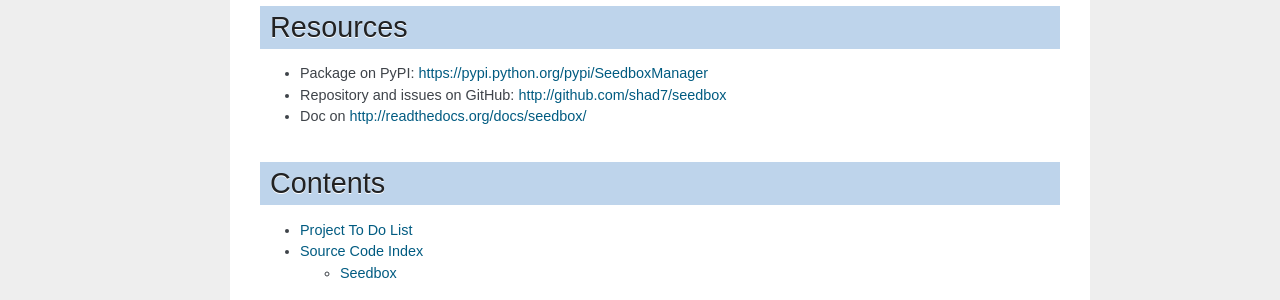
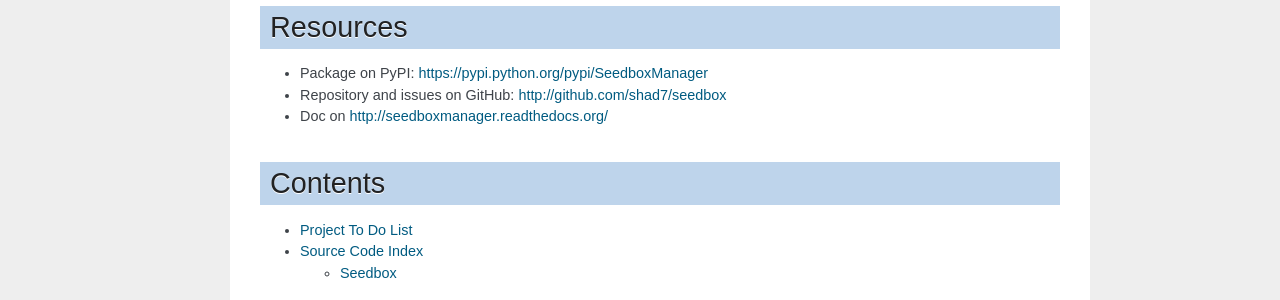
Before and after one commit to shad7/seedbox, a Sphinx documentation site: the page built from doc/source/index.rst, in a window 1280 px wide and 900 px high, scrolled down 1725 px. Shown: the part 343-643 px from the top of the window. Built offline with Sphinx 7.4.7, drawn with Linux system fonts in a browser that asks for light colours; the version number is read from the project's files by our own code; some of the changed lines change nothing that is shown.

Commit message:
minor update to documentation configuration

```diff
--- a/doc/source/conf.py
+++ b/doc/source/conf.py
@@ -184,7 +184,7 @@
 from seedbox import version as seedbox_version
 version = seedbox_version.version_string()
 # The full version, including alpha/beta/rc tags.
-release = seedbox_version.release_string()
+#release = seedbox_version.release_string()
 
 # The language for content autogenerated by Sphinx. Refer to documentation
 # for a list of supported languages.
--- a/doc/source/index.rst
+++ b/doc/source/index.rst
@@ -131,7 +131,7 @@
 
 * Package on PyPI: https://pypi.python.org/pypi/SeedboxManager
 * Repository and issues on GitHub: http://github.com/shad7/seedbox
-* Doc on http://readthedocs.org/docs/seedbox/
+* Doc on http://seedboxmanager.readthedocs.org/
 
 
 Contents
```
Also changed, not shown: 1 other file.
